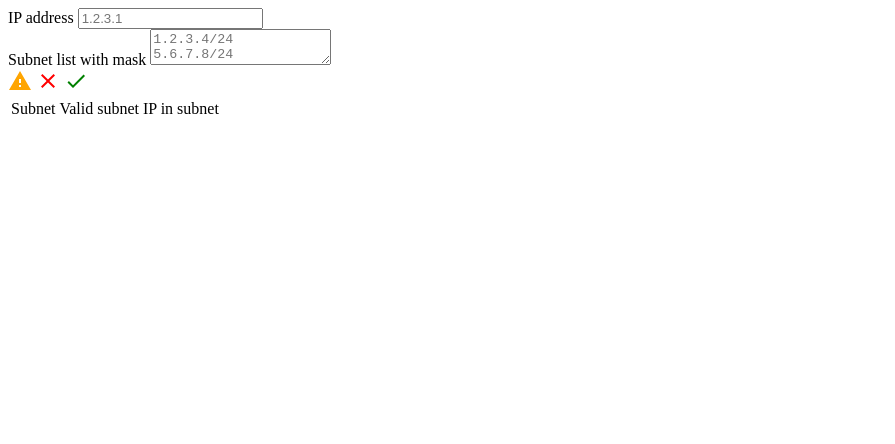
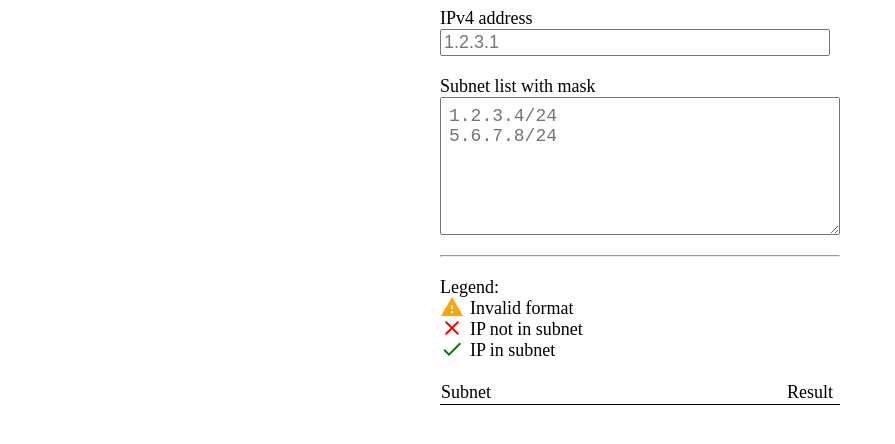
Before and after one commit to danielwohlgemuth/ip-in-subnet-list, a plain HTML site: page index.html in a window 1280 px wide. Shown: the whole page, without its empty margins (0-895 px from the left). Drawn offline with Linux system fonts and the light colour scheme.

Commit message:
Add styles

```diff
--- a/index.html
+++ b/index.html
@@ -5,33 +5,37 @@
   <meta charset='UTF-8'>
 </head>
 
-<body>
-  <div>
-    <label for='ip'>IP address</label>
-    <input id='ip' placeholder='1.2.3.1' />
+<body style="font-size: 18px;">
+  <main style="max-width: 400px; margin: 0 auto">
+    <div style="margin-bottom: 20px;">
+      <label style="display: block" for='ip'>IPv4 address</label>
+      <input style="width:100%;display:block;max-width: 382px; font-size: inherit;" id='ip' placeholder='1.2.3.1' />
     </div>
 
-  <div>
-    <label for='subnet-list'>Subnet list with mask</label>
-    <textarea id='subnet-list' placeholder='1.2.3.4/24&#10;5.6.7.8/24'></textarea>
+    <div style="margin-bottom: 20px;">
+      <label style="display: block"  for='subnet-list'>Subnet list with mask</label>
+      <textarea style="width:100%;display:block;max-width: 382px; min-width: 382px; min-height: 120px; padding: 8px; font-size: inherit;" id='subnet-list' placeholder='1.2.3.4/24&#10;5.6.7.8/24'></textarea>
     </div>
 
+    <hr>
 
+    <div style="margin-bottom: 20px;" id='output-ip'></div>
 
-  <div id='output-ip'></div>
+    <div style="margin-bottom: 20px;">
+      Legend:
+      <div id='icon-legend'></div>
+    </div>
 
-  <div id='label-description'></div>
-
-  <table>
+    <table style="border-collapse: collapse; width: 100%;">
       <thead>
         <tr>
-        <td>Subnet</td>
-        <td>Valid subnet</td>
-        <td>IP in subnet</td>
+          <td style="border-bottom: 1px solid black;width:85%">Subnet</td>
+          <td style="border-bottom: 1px solid black;width:15%; text-align: center;">Result</td>
         </tr>
       </thead>
       <tbody id='output-list'></tbody>
     </table>
+  </main>
 
   <!-- <div id='output-list'></div> -->
 
@@ -88,16 +92,16 @@
 
     function getIcon(isValid, containsIp) {
       if (!isValid) {
-        return `<svg style='width:24px;height:24px' viewBox='0 0 24 24'><path fill='orange' d='M13,14H11V10H13M13,18H11V16H13M1,21H23L12,2L1,21Z' /></svg>`
+        return `<svg style='width:24px;height:24px;position:absolute;bottom:0' viewBox='0 0 24 24'><path fill='orange' d='M13,14H11V10H13M13,18H11V16H13M1,21H23L12,2L1,21Z' /></svg>`
       } else if (!containsIp) {
-        return `<svg style='width:24px;height:24px' viewBox='0 0 24 24'><path fill='red' d='M19,6.41L17.59,5L12,10.59L6.41,5L5,6.41L10.59,12L5,17.59L6.41,19L12,13.41L17.59,19L19,17.59L13.41,12L19,6.41Z' /></svg>`
+        return `<svg style='width:24px;height:24px;position:absolute;bottom:0' viewBox='0 0 24 24'><path fill='red' d='M19,6.41L17.59,5L12,10.59L6.41,5L5,6.41L10.59,12L5,17.59L6.41,19L12,13.41L17.59,19L19,17.59L13.41,12L19,6.41Z' /></svg>`
       } else {
-        return `<svg style='width:24px;height:24px' viewBox='0 0 24 24'><path fill='green' d='M21,7L9,19L3.5,13.5L4.91,12.09L9,16.17L19.59,5.59L21,7Z' /></svg>`
+        return `<svg style='width:24px;height:24px;position:absolute;bottom:0' viewBox='0 0 24 24'><path fill='green' d='M21,7L9,19L3.5,13.5L4.91,12.09L9,16.17L19.59,5.59L21,7Z' /></svg>`
       }
     }
 
     function generateProcessedSubnetList(subnetList) {
-      let subnetListItems = subnetList.map(subnet => `<tr><td>${subnet.subnet}</td><td>${getIcon(subnet.isValid, subnet.containsIp)}</td></tr>`)
+      let subnetListItems = subnetList.map(subnet => `<tr><td style="border-bottom: 1px solid gray;">${subnet.subnet}</td><td style="border-bottom: 1px solid gray; text-align: center"><div style='position: relative'><span style='margin-right: 30px'>${getIcon(subnet.isValid, subnet.containsIp)}</div></span></td></tr>`)
       return subnetListItems.join('')
     }
 
@@ -118,18 +122,23 @@
       outputListElem.innerHTML = generateProcessedSubnetList(processedSubnetList)
     }
 
-    function getLabelDescription() {
-      return `${getIcon(false, false)} ${getIcon(true, false)} ${getIcon(true, true)}`
+    function getIconLegend() {
+      legends = [
+        `<div style='position: relative;'><span style='margin-right: 30px'>${getIcon(false, false)}</span> Invalid format</div>`,
+        `<div style='position: relative;'><span style='margin-right: 30px'>${getIcon(true, false)}</span> IP not in subnet</div>`,
+        `<div style='position: relative;'><span style='margin-right: 30px'>${getIcon(true, true)}</span> IP in subnet</div>`
+      ]
+      return `<div>${legends.join('')}</div>`
     }
 
     function setup() {
       let ipInput = document.getElementById('ip')
       let subnetListInput = document.getElementById('subnet-list')
-      let labelDescription = document.getElementById('label-description')
+      let iconLegend = document.getElementById('icon-legend')
 
       ipInput.addEventListener('change', findSubnet)
       subnetListInput.addEventListener('change', findSubnet)
-      labelDescription.innerHTML = getLabelDescription()
+      iconLegend.innerHTML = getIconLegend()
     }
 
     window.onload = setup
```
Lines whose indentation alone changed are shown as unchanged.
